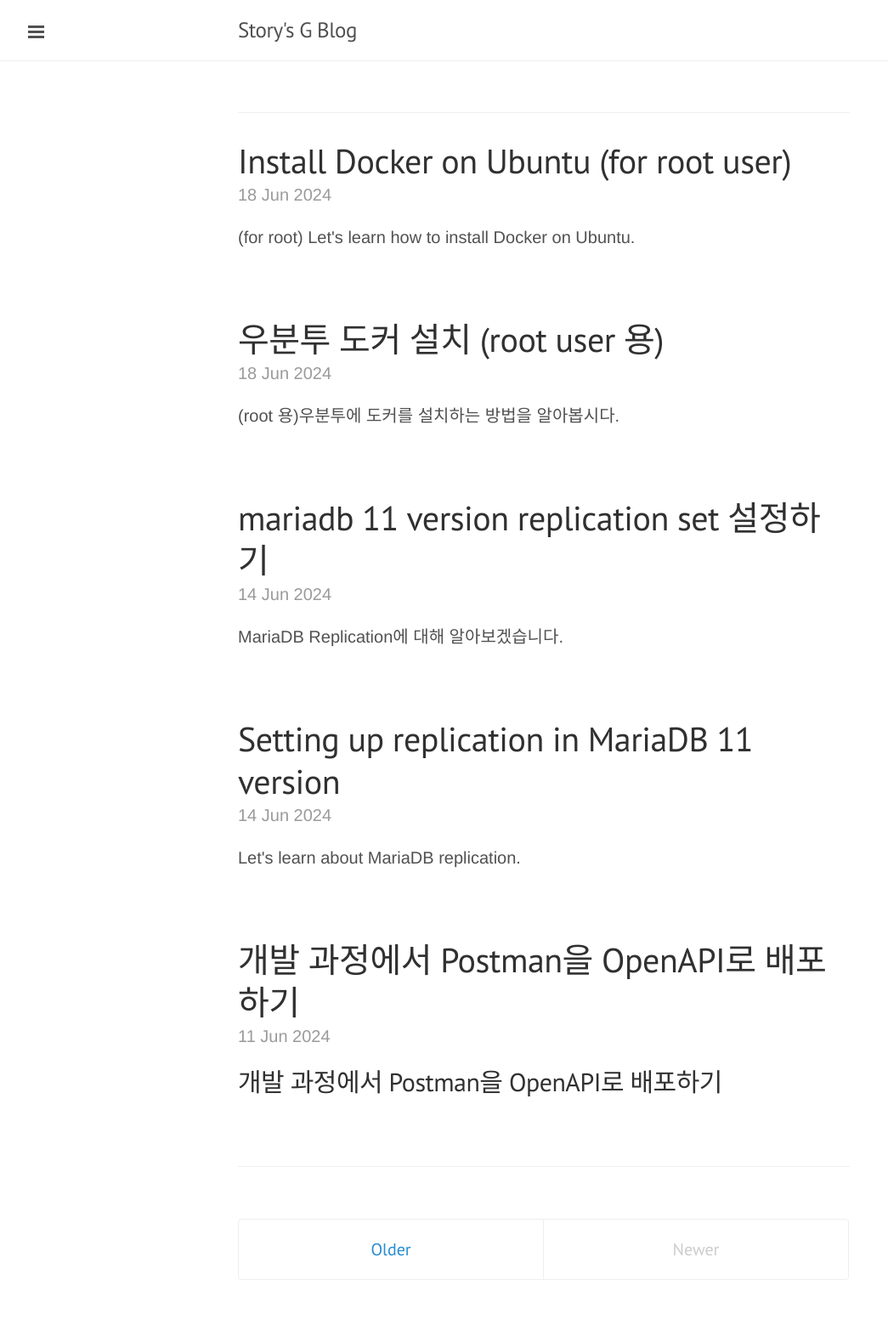
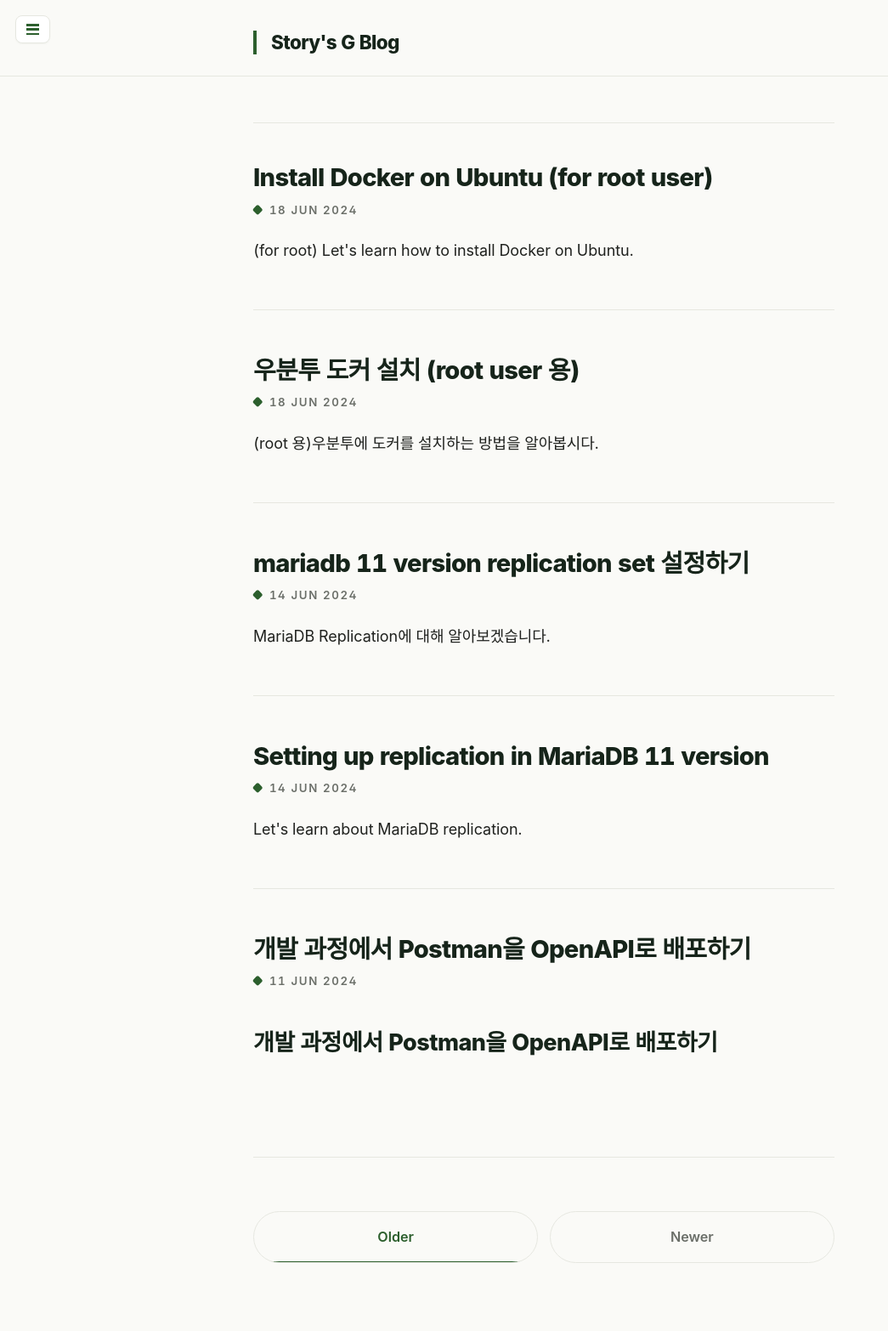
Before and after one commit to garam-park/garam-park.github.io, a Jekyll site: the page built from index.html, in a window 1280 px wide. Shown: the whole page at 85% size, without its empty margins (0-1045 px from the left). Built offline with Jekyll 4.4.1, drawn with Linux system fonts in a browser that asks for light colours; some web fonts are replaced; the list of posts is cut into pages by our own code.

Commit message:
블로그 테마를 헌터 그린 모던 스타일로 리디자인
올드한 Lanyon 기본 외형을 벗어나기 위해, 기존 CSS를 덮는 오버라이드
레이어(modern.css)를 마지막에 로드한다. 헌터 그린 브랜드 컬러를 CSS
변수로 정의해 시스템 연동 라이트/다크 모드를 지원하고, 한국어 가독성을
위해 본문 폰트를 Pretendard로 교체한다. 코드블록·인용·페이지네이션 등
컴포넌트도 현대적으로 다듬는다.

```diff
--- a/_includes/head.html
+++ b/_includes/head.html
@@ -19,6 +19,10 @@
   <!-- Enable responsiveness on mobile devices-->
   <meta name="viewport" content="width=device-width, initial-scale=1.0, maximum-scale=1">
 
+  <!-- 모바일 주소창 색상 (라이트/다크) -->
+  <meta name="theme-color" content="#FAFAF7" media="(prefers-color-scheme: light)">
+  <meta name="theme-color" content="#0E1611" media="(prefers-color-scheme: dark)">
+
   {% if site.description %}
   <meta name="description" content="{{ site.description}}">
   {% endif %}
@@ -35,11 +39,15 @@
     {% endif %}
   </title>
 
-  <!-- CSS -->
+  <!-- Font: Pretendard (한글 본문). 코드용 모노는 시스템 스택 사용 -->
+  <link rel="preconnect" href="https://cdn.jsdelivr.net" crossorigin>
+  <link rel="stylesheet" href="https://cdn.jsdelivr.net/gh/orioncactus/pretendard/dist/web/variable/pretendardvariable-dynamic-subset.css">
+
+  <!-- CSS (modern.css는 마지막에 로드되어 오버라이드한다) -->
   <link rel="stylesheet" href="/public/css/poole.css">
   <link rel="stylesheet" href="/public/css/syntax.css">
   <link rel="stylesheet" href="/public/css/lanyon.css">
-  <link rel="stylesheet" href="https://fonts.googleapis.com/css?family=PT+Serif:400,400italic,700|PT+Sans:400">
+  <link rel="stylesheet" href="/public/css/modern.css">
 
   <!-- Icons -->
   <link rel="apple-touch-icon-precomposed" sizes="144x144" href="/public/apple-touch-icon-144-precomposed.png">
--- /dev/null
+++ b/public/css/modern.css
@@ -0,0 +1,413 @@
+/*
+ * modern.css — 헌터 그린 모던 리디자인 오버라이드 레이어
+ *
+ * poole.css / lanyon.css / syntax.css 다음에 마지막으로 로드되어
+ * 색·타이포·여백·컴포넌트를 현대적으로 덮는다. 마크업은 변경하지 않는다.
+ * 라이트/다크는 prefers-color-scheme로 전환한다.
+ */
+
+/* ----------------------------------------------------------------------------
+ * 팔레트 (라이트)
+ * ------------------------------------------------------------------------- */
+:root {
+  --accent:        #2C5F2D;   /* 헌터 그린 */
+  --accent-strong: #234D24;
+  --accent-soft:   rgba(44, 95, 45, .10);
+  --brand-surface:   #1E3A28; /* 사이드바 딥 그린 */
+  --brand-surface-2: #15291C;
+
+  --bg:        #FAFAF7;       /* 따뜻한 페이퍼 */
+  --bg-elev:   #FFFFFF;
+  --text:      #1F211E;
+  --heading:   #16241A;       /* 딥 그린-블랙 */
+  --text-muted:#6B6F69;
+  --border:    #E6E7E0;
+
+  --code-bg:   #F3F4EE;
+  --code-text: #2C5F2D;
+
+  --selection: rgba(44, 95, 45, .16);
+  --shadow:    0 1px 2px rgba(20, 40, 28, .04), 0 10px 30px -16px rgba(20, 40, 28, .18);
+
+  --mono: "JetBrains Mono", "SFMono-Regular", ui-monospace, Menlo, Monaco, "Cascadia Code", "Courier New", monospace;
+  --sans: "Pretendard Variable", Pretendard, -apple-system, BlinkMacSystemFont, system-ui, "Apple SD Gothic Neo", "Malgun Gothic", sans-serif;
+}
+
+/* ----------------------------------------------------------------------------
+ * 팔레트 (다크) — 시스템 외관 연동
+ * ------------------------------------------------------------------------- */
+@media (prefers-color-scheme: dark) {
+  :root {
+    --accent:        #84C088;
+    --accent-strong: #A6DAAA;
+    --accent-soft:   rgba(132, 192, 136, .14);
+    --brand-surface:   #13241A;
+    --brand-surface-2: #0C1813;
+
+    --bg:        #0E1611;
+    --bg-elev:   #16211A;
+    --text:      #E3E7E1;
+    --heading:   #F1F4EF;
+    --text-muted:#93A192;
+    --border:    #233029;
+
+    --code-bg:   #111B15;
+    --code-text: #A6DAAA;
+
+    --selection: rgba(132, 192, 136, .22);
+    --shadow:    0 1px 2px rgba(0, 0, 0, .35), 0 12px 34px -16px rgba(0, 0, 0, .6);
+  }
+}
+
+/* ----------------------------------------------------------------------------
+ * 기반 타이포그래피
+ * ------------------------------------------------------------------------- */
+html {
+  font-size: 17px;
+  -webkit-text-size-adjust: 100%;
+}
+@media (min-width: 38rem) {
+  html { font-size: 18px; }
+}
+
+body {
+  font-family: var(--sans);
+  color: var(--text);
+  background-color: var(--bg);
+  line-height: 1.75;
+  letter-spacing: -0.003em;
+  -webkit-font-smoothing: antialiased;
+  -moz-osx-font-smoothing: grayscale;
+  font-feature-settings: "ss01", "tnum";
+  transition: background-color .3s ease, color .3s ease;
+}
+
+::selection { background: var(--selection); }
+
+p { margin-bottom: 1.15rem; }
+p, li { overflow-wrap: break-word; }
+
+h1, h2, h3, h4, h5, h6 {
+  font-family: var(--sans);
+  color: var(--heading);
+  line-height: 1.25;
+  letter-spacing: -0.02em;
+  text-wrap: balance;
+}
+h1, h2 { font-weight: 800; }
+h3, h4, h5, h6 { font-weight: 700; }
+h2 { margin-top: 2.4rem; }
+h3 { margin-top: 1.9rem; }
+
+strong { color: var(--heading); font-weight: 700; }
+
+/* 링크 — 헌터 그린, 부드러운 밑줄 애니메이션 */
+a,
+.container a,
+.post-title a,
+.related-posts li a:hover {
+  color: var(--accent);
+}
+.content a {
+  text-decoration: none;
+  background-image: linear-gradient(var(--accent), var(--accent));
+  background-position: 0 100%;
+  background-repeat: no-repeat;
+  background-size: 100% 1px;
+  transition: background-size .25s ease, color .2s ease;
+  padding-bottom: 1px;
+}
+.content a:hover,
+.content a:focus {
+  color: var(--accent-strong);
+  background-size: 100% 2px;
+  text-decoration: none;
+}
+/* 제목·연관글 링크는 본문 밑줄 애니메이션 제외 */
+.post-title a,
+.related-posts a {
+  background-image: none;
+  padding-bottom: 0;
+}
+
+/* 구분선 */
+hr {
+  margin: 2.6rem 0;
+  border: 0;
+  border-top: 1px solid var(--border);
+}
+
+/* 인용 */
+blockquote {
+  margin: 1.6rem 0;
+  padding: .55rem 1.3rem;
+  color: var(--text-muted);
+  background: var(--accent-soft);
+  border-left: 3px solid var(--accent);
+  border-radius: 0 8px 8px 0;
+}
+@media (min-width: 30rem) {
+  blockquote { padding-right: 1.3rem; }
+}
+
+/* 이미지 */
+img {
+  display: block;
+  max-width: 100%;
+  height: auto;
+  margin: 1.4rem 0;
+  border-radius: 12px;
+  border: 1px solid var(--border);
+}
+
+/* 표 */
+table {
+  border: 1px solid var(--border);
+  border-radius: 10px;
+  border-collapse: separate;
+  border-spacing: 0;
+  overflow: hidden;
+}
+td, th { border: 0; border-bottom: 1px solid var(--border); }
+th { background: var(--accent-soft); color: var(--heading); font-weight: 700; text-align: left; }
+tbody tr:nth-child(odd) td,
+tbody tr:nth-child(odd) th { background-color: var(--code-bg); }
+tbody tr:last-child td { border-bottom: 0; }
+
+/* ----------------------------------------------------------------------------
+ * 코드
+ * ------------------------------------------------------------------------- */
+code, pre, .highlight { font-family: var(--mono); }
+
+code {
+  padding: .14em .42em;
+  font-size: .86em;
+  color: var(--code-text);
+  background-color: var(--code-bg);
+  border: 1px solid var(--border);
+  border-radius: 6px;
+}
+pre {
+  margin: 1.4rem 0;
+  padding: 1.1rem 1.25rem;
+  font-size: .82rem;
+  line-height: 1.6;
+  background-color: var(--code-bg);
+  border: 1px solid var(--border);
+  border-radius: 12px;
+  overflow-x: auto;
+  white-space: pre;
+  word-break: normal;
+  word-wrap: normal;
+}
+pre code {
+  padding: 0;
+  border: 0;
+  color: inherit;
+  background: transparent;
+  font-size: 100%;
+}
+.highlight { margin: 1.4rem 0; border-radius: 12px; }
+.highlight pre { margin: 0; }
+
+/* ----------------------------------------------------------------------------
+ * 레이아웃 — 컨테이너 / 마스트헤드
+ * ------------------------------------------------------------------------- */
+@media (min-width: 56rem) {
+  .container { max-width: 40rem; }
+}
+
+.masthead {
+  padding-top: 2rem;
+  padding-bottom: 1.4rem;
+  margin-bottom: 3rem;
+  border-bottom: 1px solid var(--border);
+}
+.masthead-title {
+  color: var(--heading);
+  font-weight: 800;
+  letter-spacing: -0.03em;
+}
+.masthead-title a { color: var(--heading); }
+.masthead-title a:hover { color: var(--accent); text-decoration: none; }
+.masthead-title small {
+  display: inline-block;
+  margin-left: .1rem;
+  color: var(--text-muted);
+  font-size: 64%;
+  font-weight: 500;
+  letter-spacing: 0;
+}
+/* 좌측 헌터 그린 악센트 바 (데스크톱) */
+@media (min-width: 48rem) {
+  .masthead-title {
+    padding-left: .95rem;
+    border-left: 4px solid var(--accent);
+  }
+}
+
+/* ----------------------------------------------------------------------------
+ * 사이드바 (딥 그린 — 라이트/다크 공통)
+ * ------------------------------------------------------------------------- */
+.sidebar {
+  font-family: var(--sans);
+  color: rgba(255, 255, 255, .66);
+  background-color: var(--brand-surface);
+  background-image: linear-gradient(180deg, var(--brand-surface) 0%, var(--brand-surface-2) 100%);
+}
+.sidebar a { color: #fff; }
+.sidebar-nav-item.active,
+a.sidebar-nav-item:hover,
+a.sidebar-nav-item:focus {
+  background-color: rgba(255, 255, 255, .08);
+  box-shadow: inset 3px 0 0 var(--accent);
+}
+
+/* 토글 버튼 */
+.sidebar-toggle {
+  color: var(--accent);
+  background-color: var(--bg-elev);
+  border: 1px solid var(--border);
+  border-radius: 8px;
+  box-shadow: var(--shadow);
+}
+.sidebar-toggle:active,
+#sidebar-checkbox:checked ~ .wrap .sidebar-toggle {
+  color: #fff;
+  background-color: var(--accent);
+  border-color: var(--accent);
+}
+
+/* ----------------------------------------------------------------------------
+ * 포스트 목록 / 본문
+ * ------------------------------------------------------------------------- */
+.page-title,
+.post-title,
+.post-title a { color: var(--heading); }
+
+.post-title {
+  font-weight: 800;
+  letter-spacing: -0.025em;
+  line-height: 1.18;
+}
+.posts .post-title { font-size: 1.62rem; }
+.post-title a { transition: color .2s ease; }
+.posts .post-title a:hover { color: var(--accent); text-decoration: none; }
+
+/* 날짜 — 대문자 트래킹 + 헌터 그린 마커 */
+.post-date {
+  margin-top: 0;
+  margin-bottom: 1.1rem;
+  color: var(--text-muted);
+  font-size: .74rem;
+  font-weight: 600;
+  text-transform: uppercase;
+  letter-spacing: .12em;
+}
+.post-date::before {
+  content: "";
+  display: inline-block;
+  width: .5rem;
+  height: .5rem;
+  margin-right: .55rem;
+  vertical-align: baseline;
+  background: var(--accent);
+  border-radius: 2px;
+  transform: rotate(45deg) translateY(-1px);
+}
+
+.posts .post {
+  margin-bottom: 3rem;
+  padding-bottom: 3rem;
+  border-bottom: 1px solid var(--border);
+}
+.posts .post:last-child { border-bottom: 0; }
+
+/* 연관 글 */
+.related { border-top: 1px solid var(--border); }
+.related-posts li { margin-bottom: .35rem; }
+.related-posts li a { color: var(--text); }
+.related-posts li a:hover { color: var(--accent); }
+.related-posts li small { color: var(--text-muted); }
+
+/* ----------------------------------------------------------------------------
+ * 페이지네이션 — 알약(pill) 버튼
+ * ------------------------------------------------------------------------- */
+.pagination {
+  font-family: var(--sans);
+  display: flex;
+  gap: .75rem;
+  margin: 3.5rem 0;
+}
+.pagination-item {
+  flex: 1;
+  padding: .85rem 1rem;
+  color: var(--text-muted);
+  font-weight: 600;
+  font-size: .9rem;
+  border: 1px solid var(--border);
+  border-radius: 999px;
+}
+a.pagination-item {
+  color: var(--accent);
+  transition: background-color .2s ease, color .2s ease, border-color .2s ease;
+}
+a.pagination-item:hover {
+  color: #fff;
+  background-color: var(--accent);
+  border-color: var(--accent);
+}
+@media (min-width: 30rem) {
+  .pagination-item { float: none; width: auto; }
+  .pagination-item:first-child,
+  .pagination-item:last-child { margin: 0; border-radius: 999px; }
+}
+
+/* ----------------------------------------------------------------------------
+ * 메시지 / 광고 영역
+ * ------------------------------------------------------------------------- */
+.message {
+  color: var(--text-muted);
+  background-color: var(--code-bg);
+  border: 1px solid var(--border);
+  border-radius: 10px;
+}
+ins.adsbygoogle { background: transparent; }
+
+/* ----------------------------------------------------------------------------
+ * 다크 모드 코드 토큰 가독성 보정 (syntax.css는 라이트 기준)
+ * ------------------------------------------------------------------------- */
+@media (prefers-color-scheme: dark) {
+  .highlight, pre, code { color: #D6DCD4; }
+  .c, .c1, .cm, .cs { color: #76857A; }                    /* 주석 */
+  .k, .kc, .kd, .kn, .kp, .kr { color: #7FB0E0; }          /* 키워드 */
+  .kt { color: #5FC8C0; }                                  /* 타입 */
+  .o, .ow { color: #B7C2B6; }                              /* 연산자 */
+  .nt { color: #79B8E8; }                                  /* 태그 */
+  .na { color: #9CCBE8; }                                  /* 속성 */
+  .nb, .bp, .nc, .nn { color: #5FD0A8; }                   /* 빌트인/클래스/네임스페이스 */
+  .nf { color: #C99BE8; }                                  /* 함수 */
+  .nv, .vc, .vg, .vi, .no { color: #8FD9C4; }              /* 변수/상수 */
+  .s, .s1, .s2, .sb, .sc, .sd, .sh, .sx, .se, .si { color: #E69977; } /* 문자열 */
+  .m, .mf, .mh, .mi, .mo, .il { color: #E8B06B; }          /* 숫자 */
+  .ss { color: #E8C85F; }                                  /* 심볼 */
+  .gh, .gu { color: #A6DAAA; }                             /* 헤딩 */
+}
+
+/* ----------------------------------------------------------------------------
+ * 모션 — 홈 진입 시 포스트 순차 등장 (접근성 고려)
+ * ------------------------------------------------------------------------- */
+@media (prefers-reduced-motion: no-preference) {
+  .posts .post {
+    animation: post-rise .6s cubic-bezier(.22, .61, .36, 1) both;
+  }
+  .posts .post:nth-child(2) { animation-delay: .07s; }
+  .posts .post:nth-child(3) { animation-delay: .14s; }
+  .posts .post:nth-child(4) { animation-delay: .21s; }
+  .posts .post:nth-child(5) { animation-delay: .28s; }
+
+  @keyframes post-rise {
+    from { opacity: 0; transform: translateY(12px); }
+    to   { opacity: 1; transform: translateY(0); }
+  }
+}
```
